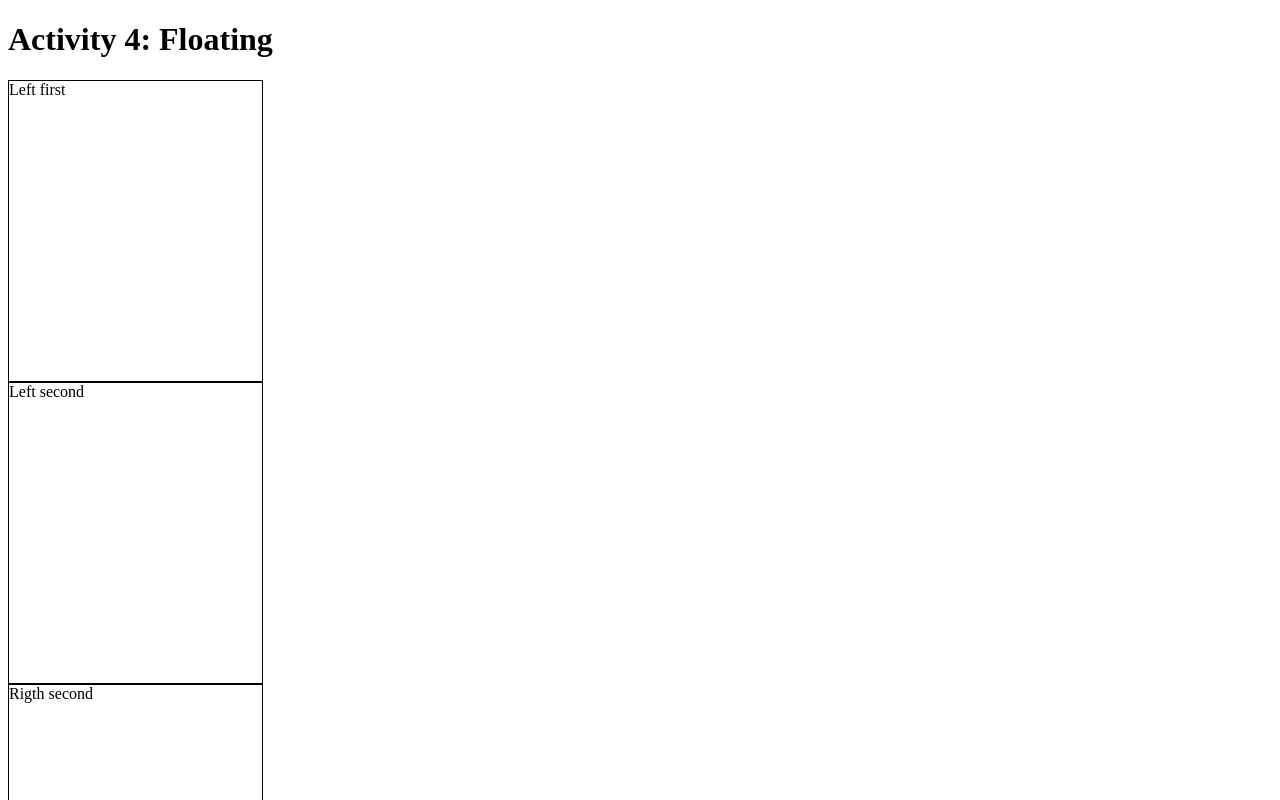
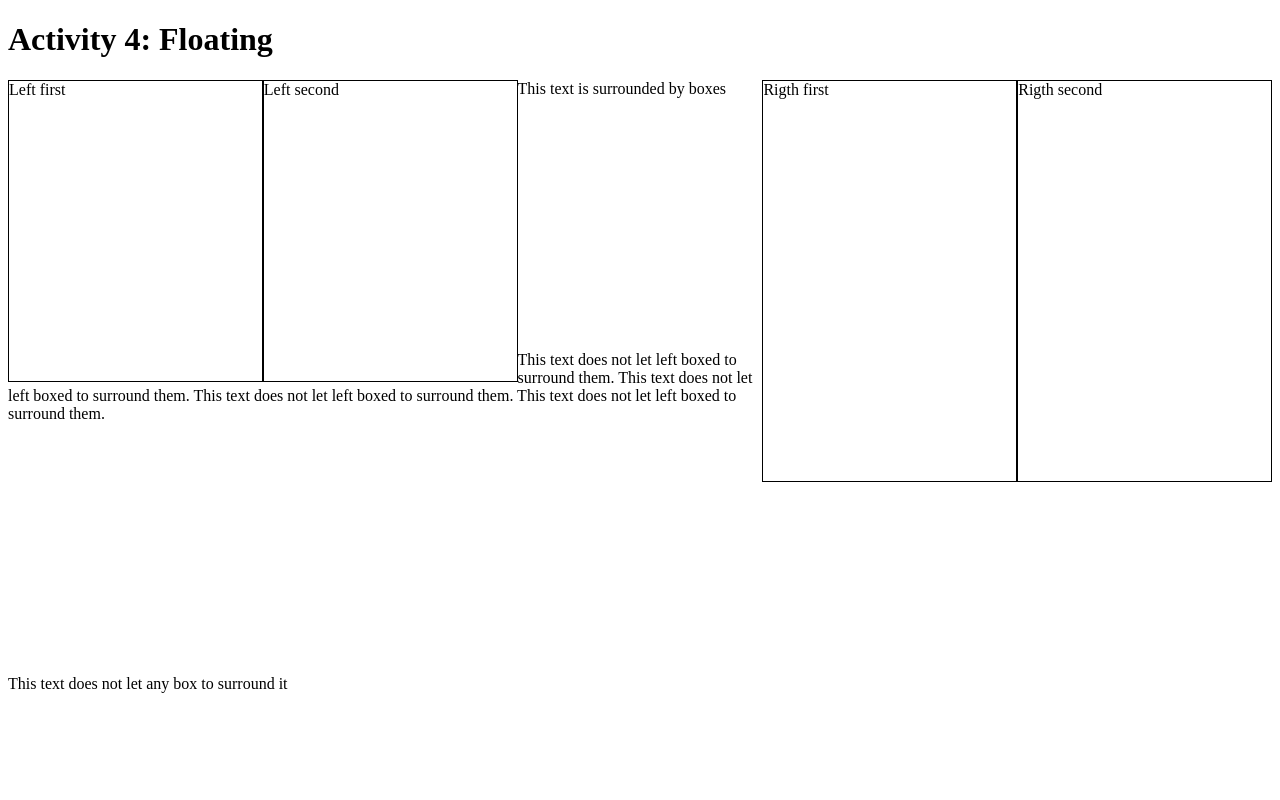
Before and after one commit to doriveramirez/dor, a plain HTML site: page activity4/index.html in a window 1280 px wide. Shown: the top 800 px of the page. Drawn offline with Linux system fonts and the light colour scheme.

Commit message:
Activity4

```diff
--- a/activity4/index.html
+++ b/activity4/index.html
@@ -15,6 +15,15 @@
       }
       #third-block, #fourth-block{
         height: 400px;
+        float:right;
+        display:inline;
+      }
+      #first-block, #second-block{
+        float:left;
+        display:inline;
+      }
+      .first-paragraph, .second-paragraph{
+        margin-bottom: 20%;
       }
     </style>
 
```
